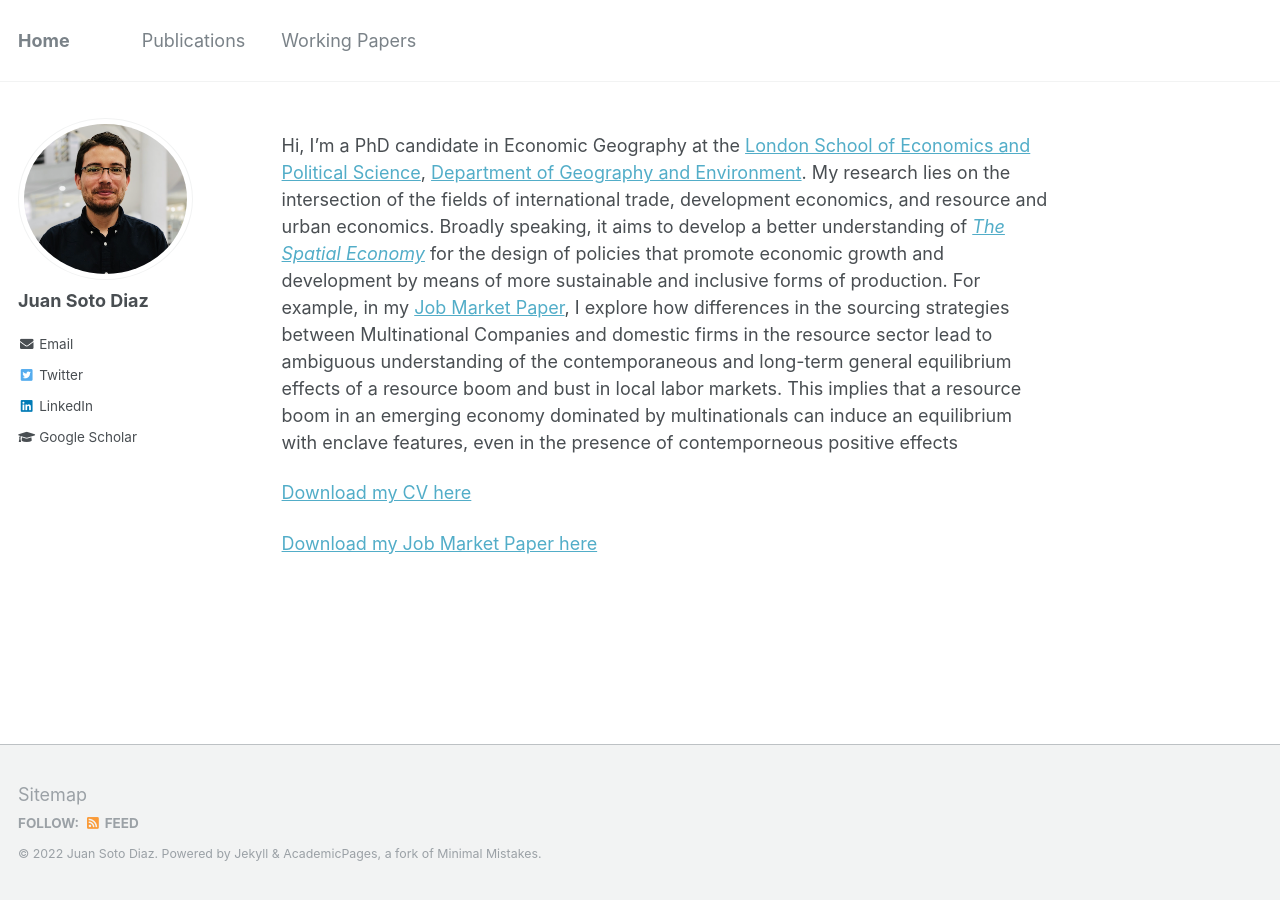
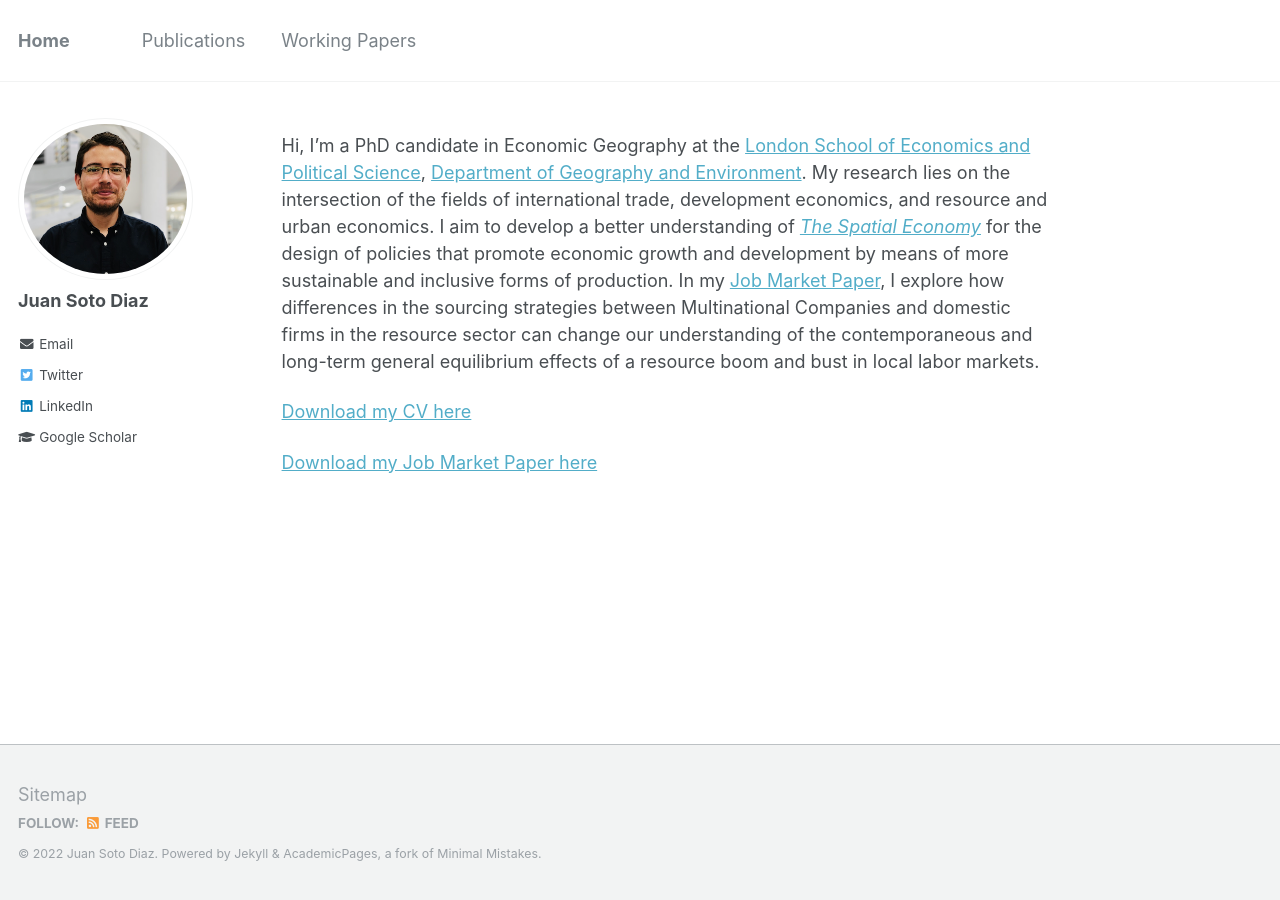
Before and after one commit to pedrofierroz87/pedrofierroz87.github.io, a Jekyll site: the page built from _pages/about.md, in a window 1280 px wide. Built offline with Jekyll 4.4.1, drawn with Linux system fonts in a browser that asks for light colours.

Commit message:
Update about.md

```diff
--- a/_pages/about.md
+++ b/_pages/about.md
@@ -8,7 +8,7 @@ redirect_from:
   - /about.html
 ---
 
-Hi, I'm a PhD candidate in Economic Geography at the [London School of Economics and Political Science](https://lse.ac.uk), [Department of Geography and Environment](https://www.lse.ac.uk/geography-and-environment). My research lies on the intersection of the fields of international trade, development economics, and resource and urban economics. Broadly speaking, it aims to develop a better understanding of [<i>The Spatial Economy</i>](https://www.aeaweb.org/articles?id=10.1257/jel.20181414) for the design of policies that promote economic growth and development by means of more sustainable and inclusive forms of production. For example, in my [Job Market Paper](https://onlinelibrary.wiley.com/doi/epdf/10.1111/jors.12269), I explore how differences in the sourcing strategies between Multinational Companies and domestic firms in the resource sector lead to ambiguous understanding of the contemporaneous and long-term general equilibrium effects of a resource boom and bust in local labor markets. This implies that  a resource boom in an emerging economy dominated by multinationals can induce an equilibrium with enclave features, even in the presence of contemporneous positive effects
+Hi, I'm a PhD candidate in Economic Geography at the [London School of Economics and Political Science](https://lse.ac.uk), [Department of Geography and Environment](https://www.lse.ac.uk/geography-and-environment). My research lies on the intersection of the fields of international trade, development economics, and resource and urban economics. I aim to develop a better understanding of [<i>The Spatial Economy</i>](https://www.aeaweb.org/articles?id=10.1257/jel.20181414) for the design of policies that promote economic growth and development by means of more sustainable and inclusive forms of production. In my [Job Market Paper](https://onlinelibrary.wiley.com/doi/epdf/10.1111/jors.12269), I explore how differences in the sourcing strategies between Multinational Companies and domestic firms in the resource sector can change our understanding of the contemporaneous and long-term general equilibrium effects of a resource boom and bust in local labor markets.
 
 [Download my CV here](https://onlinelibrary.wiley.com/doi/epdf/10.1111/jors.12269)
 
```
